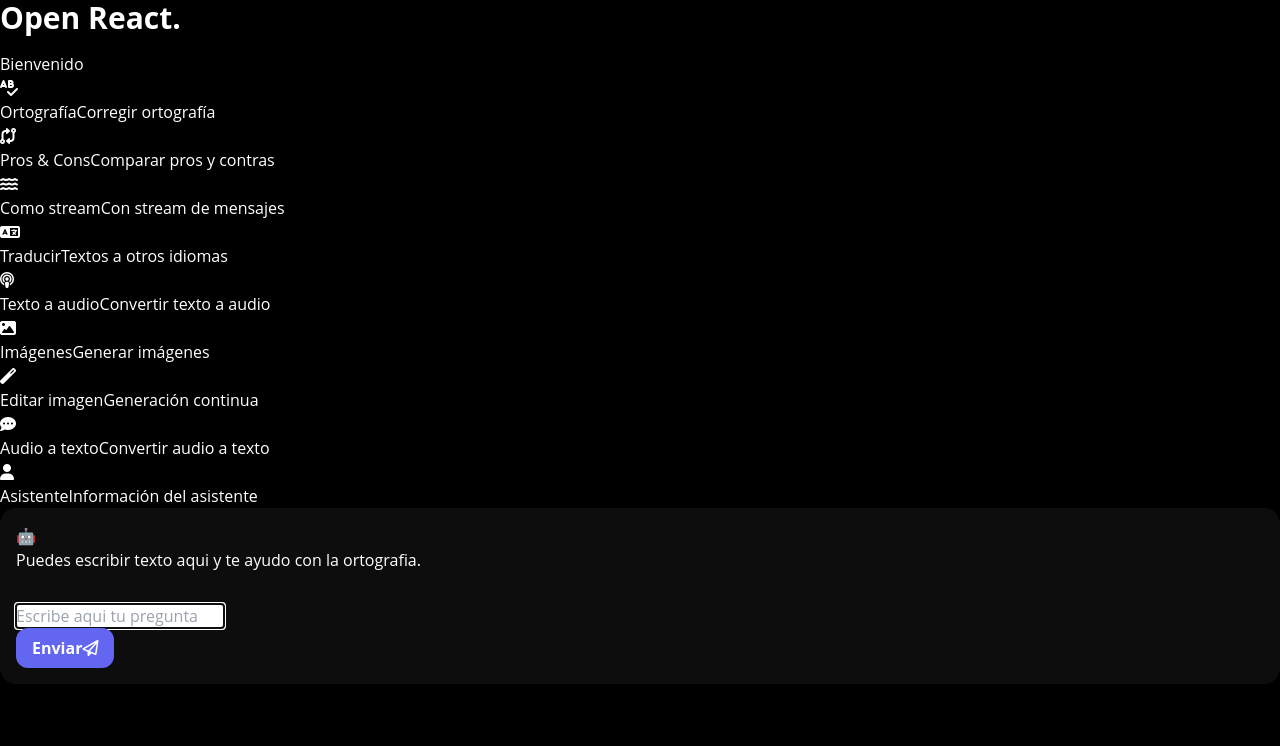
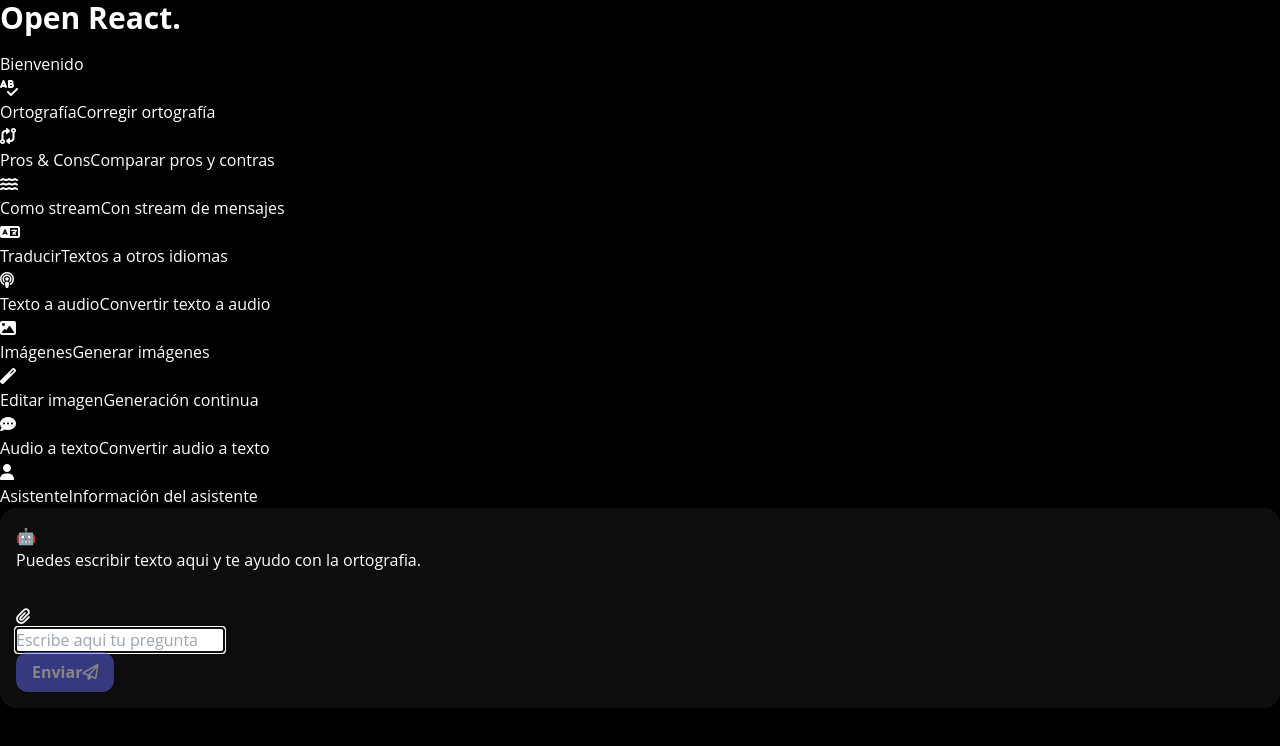
Before and after one commit to renier1989/open-react, a React (Vite) app: page /orthography in a window 1280 px wide. Shown: the top 746 px of the page. Built offline with nearby package versions, Linux system fonts and the light colour scheme.

Commit message:
creando la funcion de chat con carga de archivo

```diff
--- /dev/null
+++ b/src/presentation/components/chat-input-boxes/TextMessageBoxFile.tsx
@@ -0,0 +1,76 @@
+import { FormEvent, useRef, useState } from "react";
+
+interface Props {
+  onSendMessage: (message: string) => void;
+  placeholder?: string;
+  disabledCorrections?: boolean;
+  accept?: string; // image/*
+}
+
+export const TextMessageBoxFile = ({ onSendMessage, placeholder, disabledCorrections = false, accept }: Props) => {
+  const [message, setMessage] = useState('');
+  const [selectedFile, setSelectedFile] = useState<File | null>()
+  const inputFileRef = useRef<HTMLInputElement>(null)
+  const handleSendMessage = (event: FormEvent<HTMLFormElement>) => {
+    event.preventDefault();
+    if (message.trim().length === 0) return;
+    onSendMessage(message);
+    setMessage('');
+  };
+
+  return (
+    <form
+      onSubmit={handleSendMessage}
+      className="flex flex-row items-center h-16 rounded-xl bg-white w-full px-4 "
+    >
+
+      <div className="mr-3">
+        <button
+          type="button"
+          className="flex items-center justify-center text-gray-400 hover:text-gray-600"
+          onClick={()=>inputFileRef.current?.click()}
+        >
+          <i className="fa-solid fa-paperclip text-xl"></i>
+        </button>
+        <input type="file"
+        ref={inputFileRef}
+        accept={accept}
+        onChange={(e)=>setSelectedFile(e.target.files?.item(0))}
+        hidden
+        />
+      </div>
+
+      <div className="flex-grow">
+        <div className="relative w-full">
+          <input type="text"
+            autoFocus
+            name="message"
+            className="flex w-full border rounded-xl text-gray-800 focus:outline-none focus:border-indigo-300 pl-4 h-10"
+            placeholder={placeholder}
+            autoComplete={disabledCorrections ? 'on' : 'off'}
+            autoCorrect={disabledCorrections ? 'on' : 'off'}
+            spellCheck={disabledCorrections ? 'true' : 'false'}
+            value={message}
+            onChange={(e) => setMessage(e.target.value)}
+          />
+        </div>
+      </div>
+
+      <div className="ml-4">
+        <button className="btn-primary"
+        disabled={!selectedFile}
+        >
+          {
+            (!selectedFile) ?
+            <span className="mr-2">Enviar</span>
+            :
+            <span className="mr-2">{selectedFile.name.substring(0.10)+'...'}</span>
+
+          }
+          <i className="fa-regular fa-paper-plane"></i>
+        </button>
+      </div>
+
+    </form>
+  )
+}
--- a/src/presentation/components/index.ts
+++ b/src/presentation/components/index.ts
@@ -3,3 +3,4 @@
 export * from "./loaders/TypingLoader";
 export * from "./sidebar/SidebarMenuItem";
 export * from "./chat-input-boxes/TextMessageBox";
+export * from "./chat-input-boxes/TextMessageBoxFile";
--- a/src/presentation/pages/orthography/OrthographyPage.tsx
+++ b/src/presentation/pages/orthography/OrthographyPage.tsx
@@ -1,5 +1,5 @@
 import { useState } from "react"
-import { GptMessage, MyMessage, TextMessageBox, TypingLoader } from "../../components"
+import { GptMessage, MyMessage, TextMessageBox, TextMessageBoxFile, TypingLoader } from "../../components"
 
 interface Message {
   text: string;
@@ -45,10 +45,14 @@
 
           </div>
         </div>
-        <TextMessageBox
+        {/* <TextMessageBox
           onSendMessage={handlePost}
           placeholder="Escribe aqui tu pregunta"
           disabledCorrections={false}
+        /> */}
+        <TextMessageBoxFile
+          onSendMessage={handlePost}
+          placeholder="Escribe aqui tu pregunta"
         />
       </div>
     </>
```
